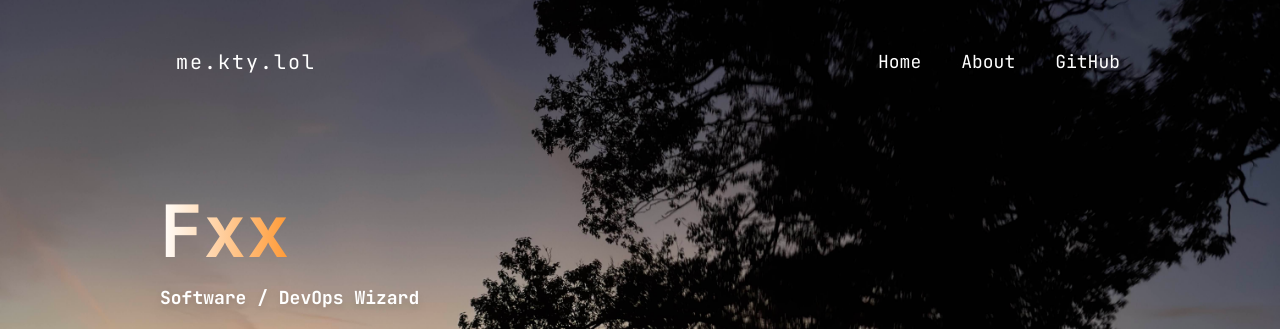
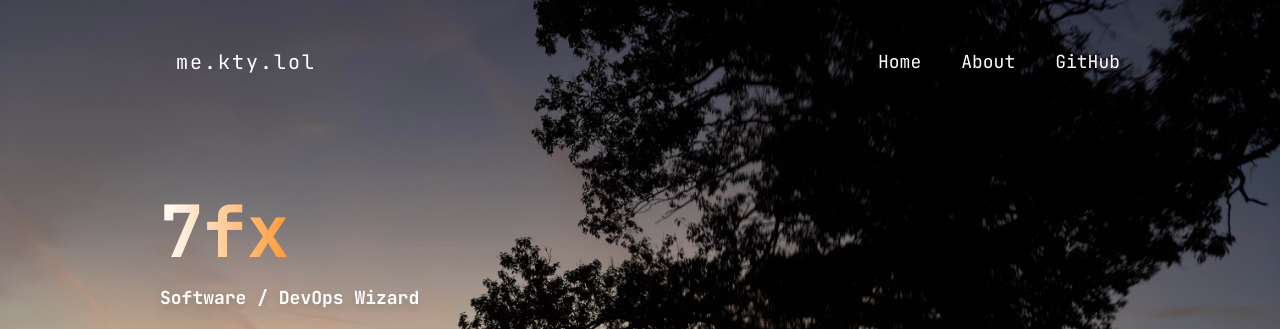
Before and after one commit to xlarp/vs, a Next.js app: page / in a window 1280 px wide. Shown: the top 329 px of the page. Built offline with nearby package versions, Linux system fonts and the light colour scheme; a web font is replaced by a local one.

Commit message:
chore(Bio): Forgot to change name, my bad!

```diff
--- a/components/Bio.tsx
+++ b/components/Bio.tsx
@@ -6,7 +6,7 @@ const Bio: React.FC = () => {
     <div className="text-white md:p-20 p-14">
       <h1 className="text-6xl md:text-7xl font-bold mb-4 font-khula">
         <span className="bg-gradient-to-r from-white to-custom-orange text-transparent bg-clip-text">
-          Fxx
+          7fx
         </span>
       </h1>
       <div className={mono.className}>
```
Also changed, not shown: 1 other file (tests, documents, lock files or other folders).
